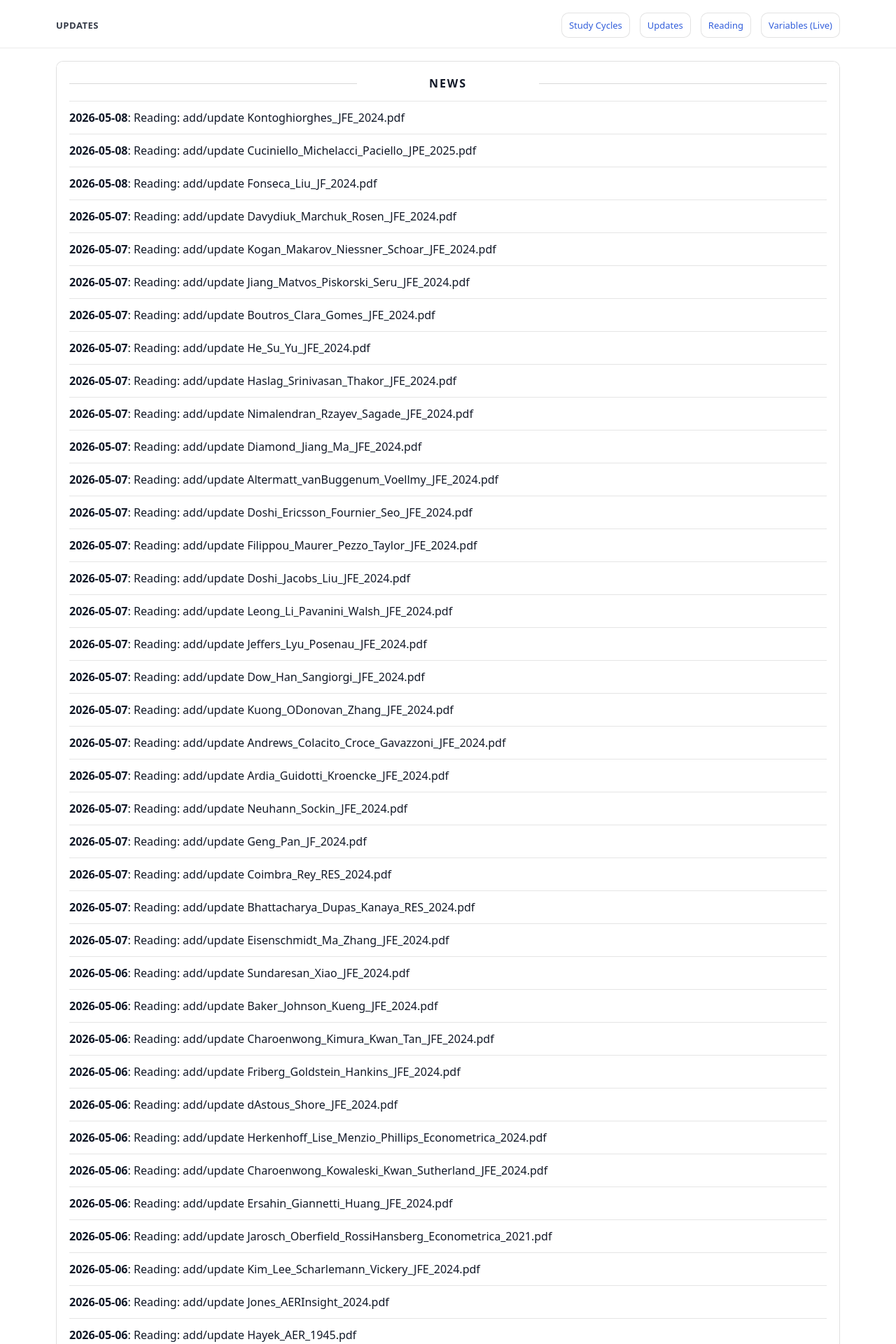
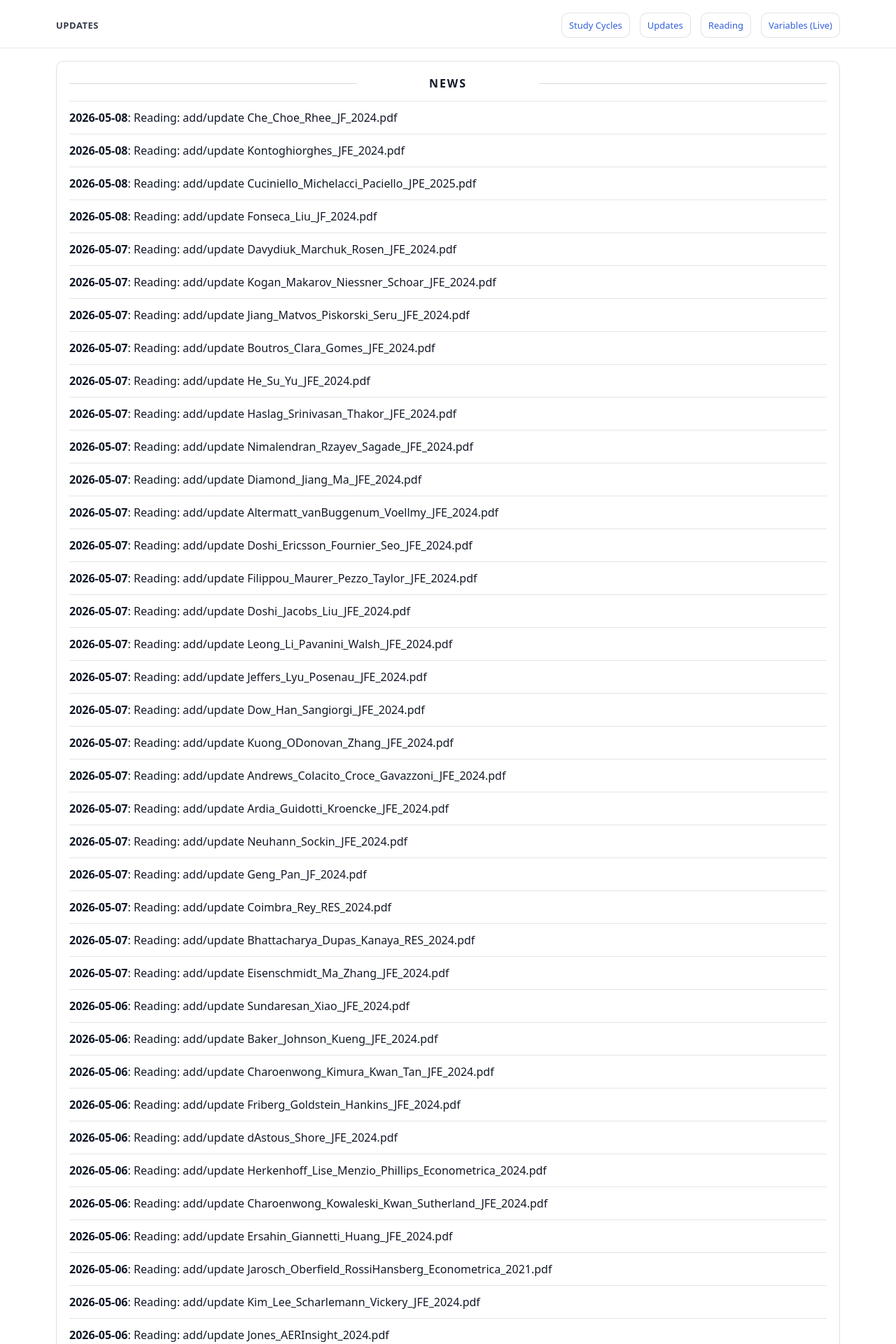
Before and after one commit to yaxinzn/study-archive, a Jekyll site: the page built from updates/index.md, in a window 1280 px wide. Shown: the top 1920 px of the page at 70% size. Built offline with Jekyll 4.4.1, drawn with Linux system fonts in a browser that asks for light colours; some of the changed text lies outside the part shown.

Commit message:
chore: update NEWS feed

```diff
--- a/_data/news.yml
+++ b/_data/news.yml
@@ -1,4 +1,7 @@
 # Auto-generated update history (sorted newest -> oldest). Do not edit manually.
+- ts: "1778187202"
+  date: "2026-05-08"
+  title: "Reading: add/update Che_Choe_Rhee_JF_2024.pdf"
 - ts: "1778186110"
   date: "2026-05-08"
   title: "Reading: add/update Kontoghiorghes_JFE_2024.pdf"
```
